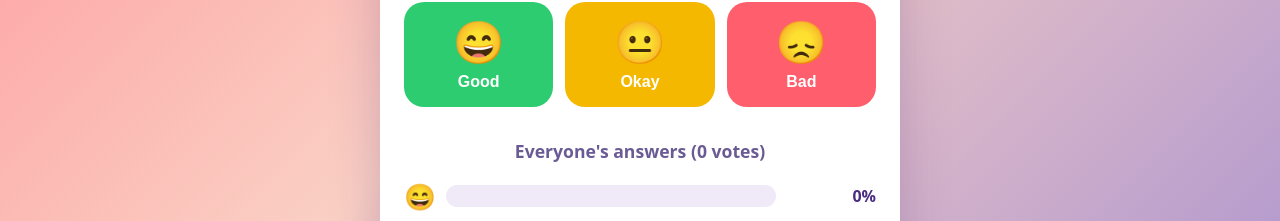
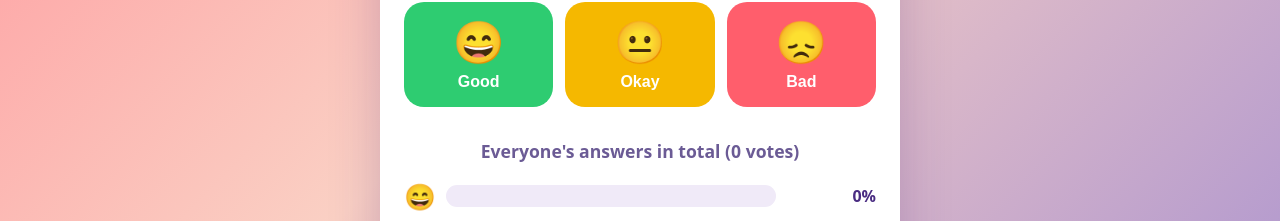
Before and after one commit to Sevdaakari/mood-poll, a plain HTML site: page static/index.html in a window 1280 px wide. Shown: the part 276-497 px from the top of the page. Drawn offline with Linux system fonts and the light colour scheme; no server answers.

Commit message:
Change index.html file

```diff
--- a/static/index.html
+++ b/static/index.html
@@ -16,7 +16,7 @@
       <button class="btn bad" onclick="vote('bad')"><span>😞</span>Bad</button>
     </div>
 
-    <h2>Everyone's answers (<span id="total">0</span> votes)</h2>
+    <h2>Everyone's answers in total (<span id="total">0</span> votes)</h2>
 
     <div class="row">
       <span class="emoji">😄</span>
```
